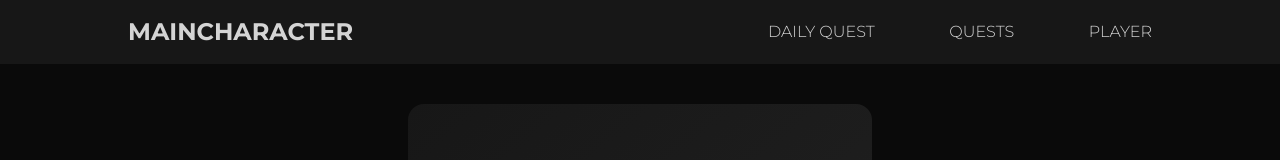
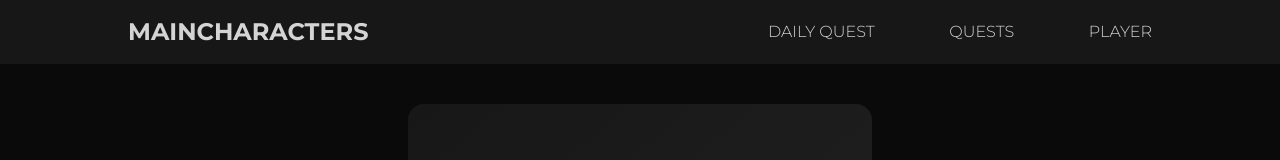
Before and after one commit to vsteppu/LevelUp-System-App, a Vue app: page /auth in a window 1280 px wide. Shown: the top 160 px of the page. Built offline with nearby package versions, Linux system fonts and the light colour scheme; a web font is replaced by a local one.

Commit message:
update name

```diff
--- a/index.html
+++ b/index.html
@@ -8,7 +8,7 @@
     <link href="https://fonts.googleapis.com/css2?family=Roboto:ital,wght@0,100..900;1,100..900&display=swap" rel="stylesheet">
     <link href="https://fonts.googleapis.com/css2?family=Quicksand:wght@300..700&family=Roboto:ital,wght@0,100..900;1,100..900&display=swap" rel="stylesheet">
     <meta name="viewport" content="width=device-width, initial-scale=1.0">
-    <title>Vite App</title>
+    <title>MAINCHARACTERS</title>
   </head>
   <body>
     <div id="app"></div>
--- a/src/components/Navbar.vue
+++ b/src/components/Navbar.vue
@@ -1,6 +1,6 @@
 <template>
     <nav class="hidden md:flex z-20 justify-between items-center h-16 font-light px-32 bg-neutral-900">
-        <router-link to="/" class=" font-bold text-2xl uppercase">Maincharacter</router-link>
+        <router-link to="/" class=" font-bold text-2xl uppercase">maincharacters</router-link>
         <div class="flex justify-between items-center h-12 w-96 font-light">
             <router-link to="/" class="h-16  flex justify-center items-center uppercase">Daily Quest</router-link>
             <router-link to="/quests" class="h-16  flex justify-center items-center uppercase">Quests</router-link>
```
